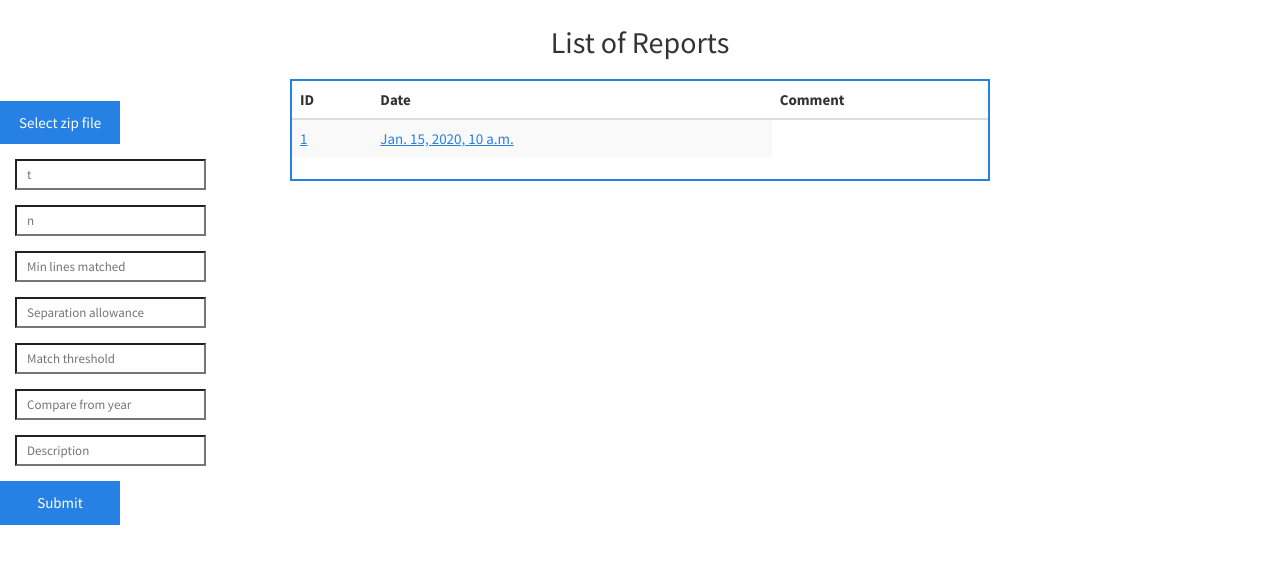
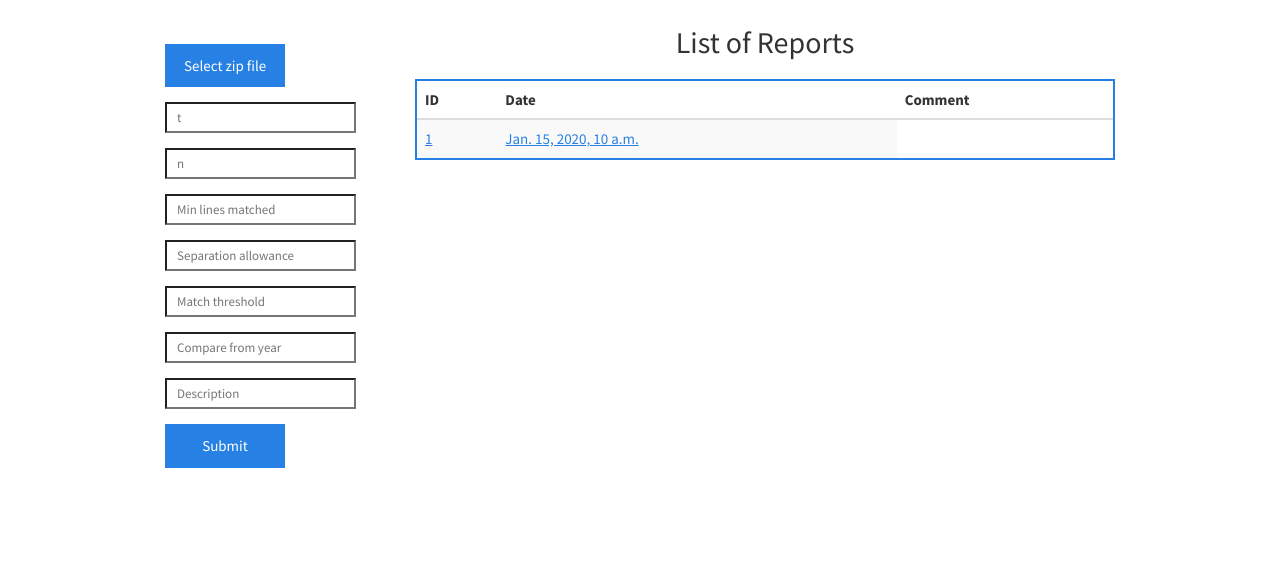
Before and after one commit to ornotandrew/cheaters, a Django app: page /report/list/ in a window 1280 px wide. Shown: the part 52-616 px from the top of the page. Run offline with Django 3.2, Linux system fonts and the light colour scheme; tables that the repository leaves empty hold one stand-in row (values such as "Sample post"); some libraries are stand-ins or nearby versions.

Commit message:
changed positioning of upload form to be relative

```diff
--- a/app/static/css/site.css
+++ b/app/static/css/site.css
@@ -1,6 +1,14 @@
 .body-content {
     margin-top: 20px;
     width: 100%;
+}
+
+.body-content table {
+    margin: 0 auto;
+}
+
+.body-content td {
+     vertical-align: top;
 }
 
 .emph {
@@ -62,8 +70,9 @@
 }
 
 .upload-form-container {
-    position: absolute;
-    top: 130px;
+
+    width: 250px;
+
 }
 
 .upload-form-container input[type="submit"], input[type="button"] {
--- a/app/templates/report_list.html
+++ b/app/templates/report_list.html
@@ -3,7 +3,18 @@
 
 {% block content %}
 
+<table>
+    <tbody>
+        <tr>
+            <td class="testtabletopalign">
+                <div class="upload-form-container">
+                {% block uploadfile %}
+                    {% include "upload_file_form.html" %}
+                {% endblock %}
+                </div>
+            </td>
 
+            <td>
                 <div class="text-center heading">List of Reports{{ report_id }}</div>
                 <div class="file-list-container box-glow">
 
@@ -36,11 +47,8 @@
                     </table>
 
                 </div>
-
-<div class="upload-form-container">
-{% block uploadfile %}
-    {% include "upload_file_form.html" %}
+            </td>
+        </tr>
+    </tbody>
+</table>
 {% endblock %}
-</div>
-
-{% endblock %}
--- a/app/templates/upload_file_form.html
+++ b/app/templates/upload_file_form.html
@@ -1,10 +1,10 @@
-
-<div>
 <form class="form-horizontal" id="uploadform" action="{% url "fileupload" %}" method="post" enctype="multipart/form-data" >
     <div class="form-group">
         <input class="file-input-hidden" id="id_file" name="file" type="file"/>
-            <input class="btn btn-primary upload-form" id="id_fake_file_button" type="button" value="Select zip file" />
+        <span class="col-xs-2">
+            <input class="btn btn-primary upload-form col-xs-2" id="id_fake_file_button" type="button" value="Select zip file" />
             <label class="control-label" for="id_file" id="id_file_name"></label>
+        </span>
     </div>
     <div class="form-group">
         <span class="col-xs-2">
@@ -42,7 +42,8 @@
         </span>
     </div>
     <div class="form-group">
+        <span class="col-xs-2">
             <input class="btn btn-primary" type="submit" value="Submit"/>
+        </span>
     </div>
 </form>
-</div>
```
Lines whose indentation alone changed are shown as unchanged.
